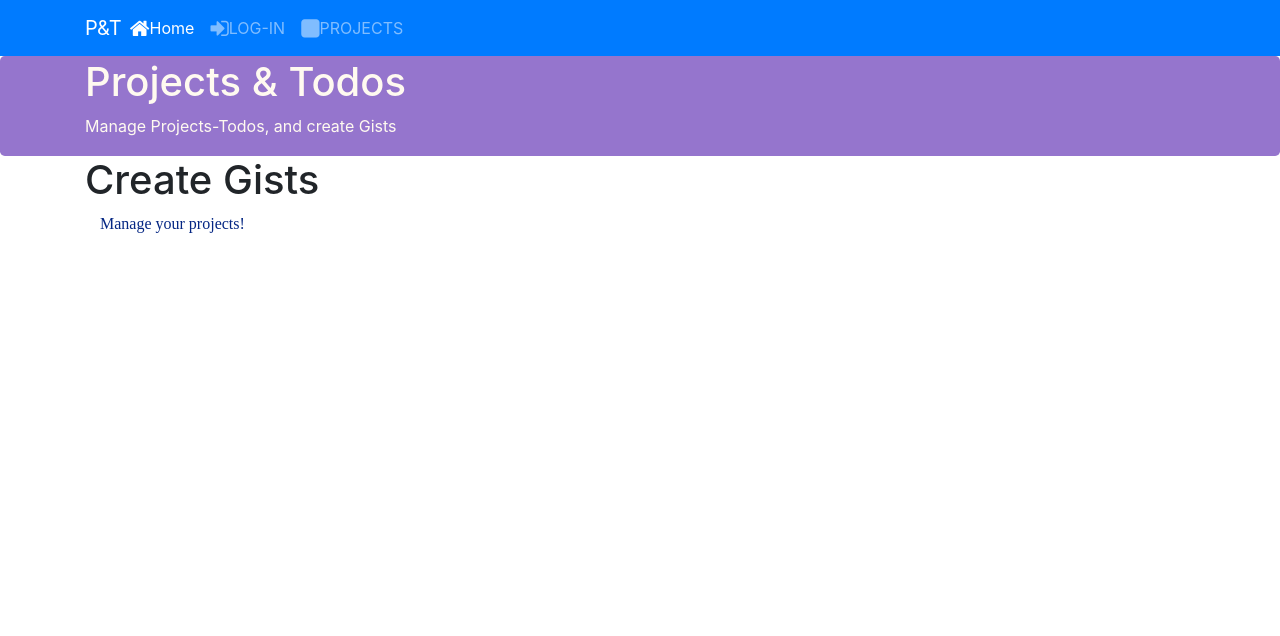
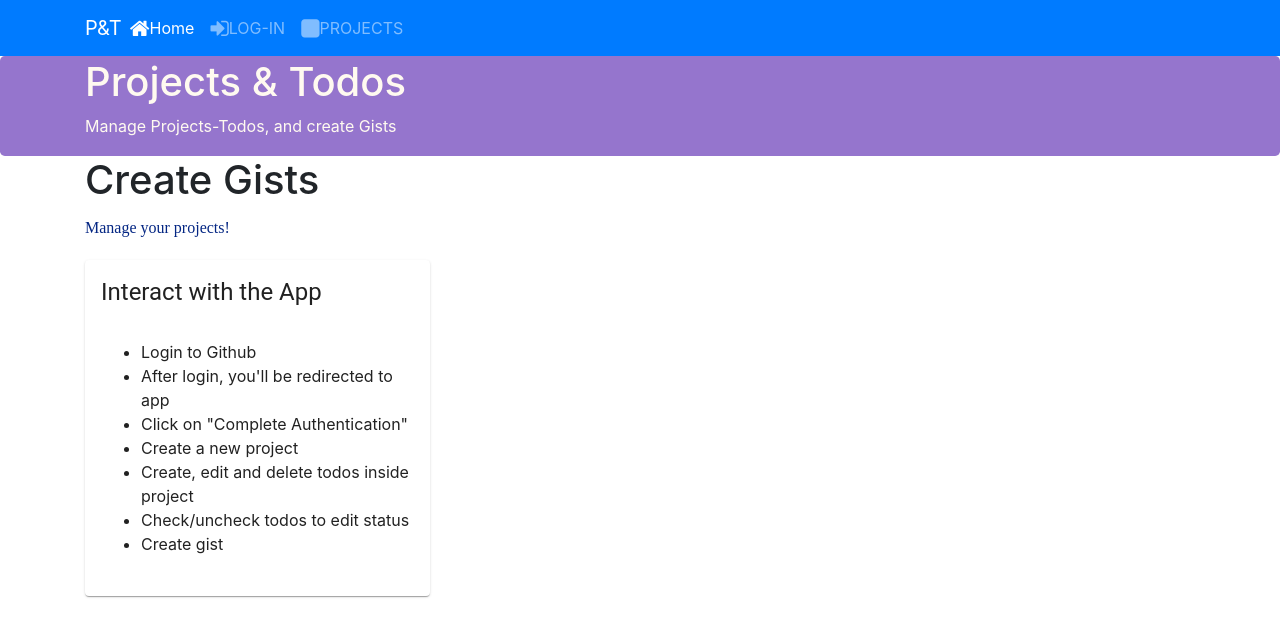
Before and after one commit to yashclone999/Github-Gists-for-Project-Summarys, a React (Create React App) app in the folder manage-todos/: page /home in a window 1280 px wide. Shown: the top 636 px of the page. Built offline with nearby package versions, Linux system fonts and the light colour scheme; no server answers.

Commit message:
Update Home.js

```diff
--- a/manage-todos/src/components/Home.js
+++ b/manage-todos/src/components/Home.js
@@ -1,12 +1,51 @@
 import React from 'react';
+import { makeStyles } from '@material-ui/core/styles';
+import Card from '@material-ui/core/Card';
+import CardHeader from '@material-ui/core/CardHeader';
+import CardContent from '@material-ui/core/CardContent';
+
+
+const useStyles = makeStyles({
+    root: {
+        maxWidth: 345,
+    }
+});
+
 
 function Home() {
+
+    const classes = useStyles();
+
     return (
         <div className="container">
             <h1>Create Gists</h1>
-            <div className="col-12  mt-1">
-                <p className="project">Manage your projects!</p>
+            <div className="row">
+                <div className="col-12 mt-1">
+                    <p className="project">Manage your projects!</p>
+                </div>
             </div>
+            <div className="row">
+                <div className="col-12 mt-1">
+                    <Card className={`${classes.root}`}>
+                        <CardHeader
+                            title={"Interact with the App"}
+                        />
+                        <CardContent className="home">
+                            <ul>
+                                <li>Login to Github</li>
+                                <li>After login, you'll be redirected to app</li>
+                                <li>Click on "Complete Authentication"</li>
+                                <li>Create a new project</li>
+                                <li>Create, edit and delete todos inside project</li>
+                                <li>Check/uncheck todos to edit status</li>
+                                <li>Create gist</li>
+                            </ul>
+                        </CardContent>
+
+                    </Card>
+                </div>
+            </div>
+
         </div>
     )
 }
```
